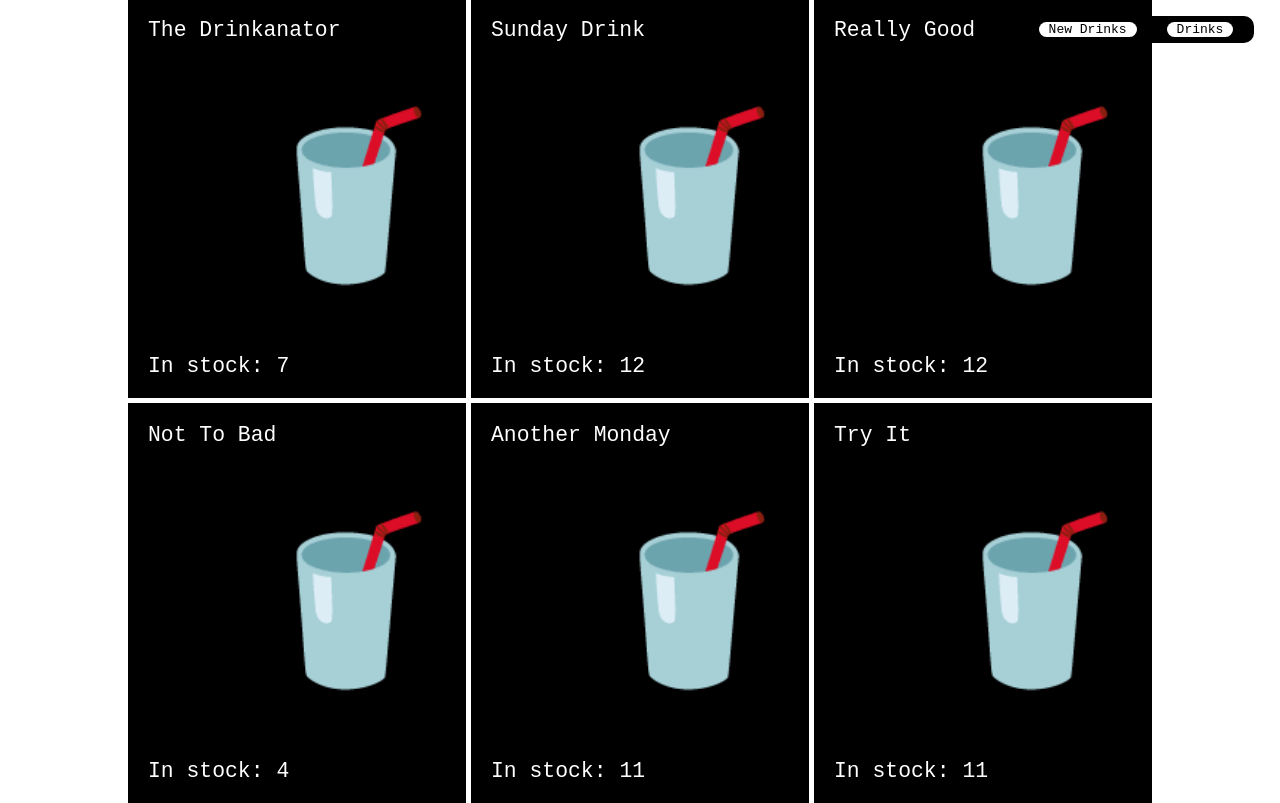
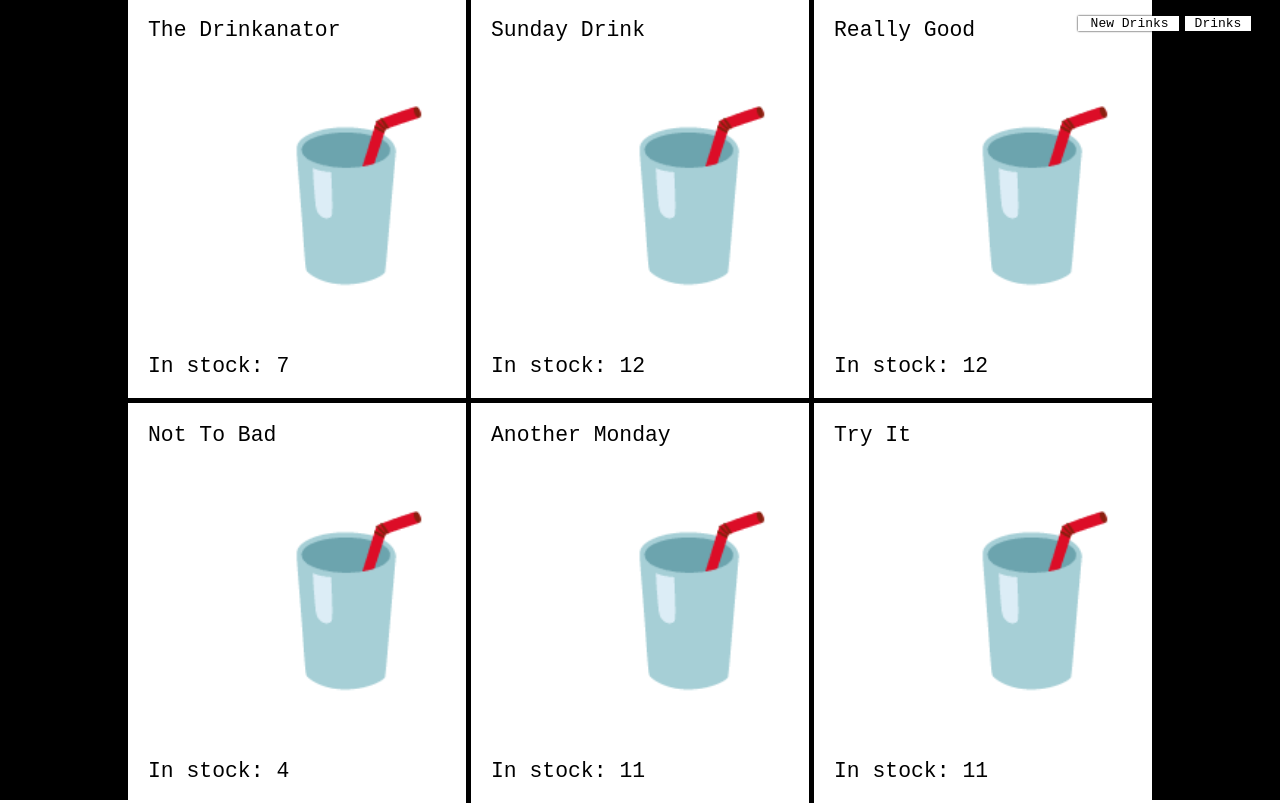
Before and after one commit to dcouch440/kombucha-shop-redux, a React (Create React App) app: page /drinks in a window 1280 px wide. Built offline with nearby package versions, Linux system fonts and the light colour scheme.

Commit message:
move links to app for scroll toggle, change color theme

```diff
--- a/src/App.js
+++ b/src/App.js
@@ -1,15 +1,42 @@
 import React, { useContext } from 'react';
 import GlobalStyle from './GlobalStyle';
 import Shop from './Components/Shop';
+import styled from 'styled-components';
+import { Link } from 'react-router-dom';
 import {Context} from './Context';
+
+const LinkHub = styled.div`
+  z-index: 99999;
+  position: fixed;
+  box-shadow: 0px 0px 2px black;
+  right: 2%;
+  top: 2%;
+  display: flex;
+  font-family: monospace;
+  & > a {
+    color: white;
+    text-decoration: none;
+    background-color: white;
+    color: black;
+    padding: 0 10px;
+    margin: 0 3px;
+  }
+`;
 
 function App()
 {
   const {scrollBehavior} = useContext(Context);
+
   return (
     <>
+      { !scrollBehavior &&
+        <LinkHub>
+          <Link to={'/drinks/new'}>New Drinks</Link>
+          <Link to={'/drinks'}> Drinks</Link>
+        </LinkHub>
+      }
       <GlobalStyle stopScroll={scrollBehavior}/>
-      <Shop />
+      <Shop stopScroll={scrollBehavior}/>
     </>
   );
 }
--- a/src/Components/DrinkForm.js
+++ b/src/Components/DrinkForm.js
@@ -7,6 +7,7 @@ import { v4 } from 'uuid';
 const FormPage = styled.div`
   width: 100%;
   height: 100%;
+  background-color: black;
   display: flex;
   flex-direction: column;
   justify-content: center;
@@ -19,7 +20,7 @@ const FormPage = styled.div`
 const Form = styled.form`
   font-family: monospace;
   display: flex;
-  color: black;
+  color: white;
   & > * {
     padding: 2px;
     margin: 0 2px;
--- a/src/Components/Kombucha.js
+++ b/src/Components/Kombucha.js
@@ -8,6 +8,7 @@ const KombuchaPage = styled.div`
   position: relative;
   width: 100%;
   height: 100%;
+  background-color: black;
   .position {
     position: absolute;
     width: 100%;
@@ -24,7 +25,7 @@ const Drinks = styled.div`
   grid-template-columns: repeat(3, 1fr);
   grid-auto-rows: 400px;
   grid-gap: 5px;
-  background-color: white;
+  background-color: black;
   @media (max-width: 1000px)
   {
     grid-template-columns: repeat(2, 1fr);
@@ -37,13 +38,13 @@ const Drinks = styled.div`
 
 const Drink = styled.div`
   all: unset;
-  color: white;
+  color: black;
   font-family: monospace;
   font-size: calc( 15px + .5vw);
   display: flex;
   text-align: bottom;
   padding: 20px;
-  background-color: black;
+  background-color: white;
   position: relative;
 
   .drink {
@@ -64,7 +65,11 @@ const Drink = styled.div`
     bottom: 5%;
   }
   &:hover {
-      background-color: dimgrey;
+    cursor: pointer;
+    background-color: #393939bf;
+    color: white;
+    box-shadow: inset 0 0 9px black;
+    transition: .2s;
   }
 `;
 
--- a/src/Components/Modal.js
+++ b/src/Components/Modal.js
@@ -55,11 +55,9 @@ const CloseButton = styled.button`
   right: 2%;
   color: white;
   top: 5%;
-  padding: 0px 2px;
+  padding: 10px;
   border: 2px solid white;
-  border-radius: 50px;
-  box-shadow: inset 0 0 5px black;
-  font-size: 20px;
+  font-size: 25px;
   &:hover {
     background-color: white;
     color: black;
@@ -76,10 +74,14 @@ const StockChange = styled.button`
   position: absolute;
   right: 10%;
   top: 5%;
+  border: 2px solid white;
   color: white;
-  padding: 5px;
-  box-shadow: inset 0 0 5px black;
-  font-size: 20px;
+  padding: 15px;
+  font-size: 17px;
+  &:hover {
+    background-color: white;
+    color: black;
+  }
 `;
 
 const Modal = ({drink, onClick, stockRemoval}) => {
--- a/src/Components/Shop.js
+++ b/src/Components/Shop.js
@@ -3,28 +3,8 @@ import Kombucha from './Kombucha';
 import DrinkForm from './DrinkForm';
 import styled from 'styled-components';
 import { kombuchaMachine } from '../stock/stock-factory';
-import { Switch, Route, Link } from 'react-router-dom';
+import { Switch, Route, Redirect } from 'react-router-dom';
 
-const LinkHub = styled.div`
-  z-index: 99999;
-  position: fixed;
-  right: 2%;
-  top: 2%;
-  display: flex;
-  border-radius: 10px;
-  background-color: black;
-  padding: 6px;
-  font-family: monospace;
-  & > a {
-    color: white;
-    border-radius: 10px;
-    text-decoration: none;
-    background-color: white;
-    color: black;
-    padding: 0 10px;
-    margin: 0 15px;
-  }
-`;
 
 class Shop extends Component
 {
@@ -69,11 +49,10 @@ class Shop extends Component
   {
     return (
       <>
-        <LinkHub>
-          <Link to={'/drinks/new'}>New Drinks</Link>
-          <Link to={'/drinks'}> Drinks</Link>
-        </LinkHub>
           <Switch>
+            <Route exact path="/">
+              <Redirect to="/drinks" />
+            </Route>
             <Route exact path={'/drinks'}>
               <Kombucha
                 kombuchas={this.state.drinks}
```
Lines whose indentation alone changed are shown as unchanged.
